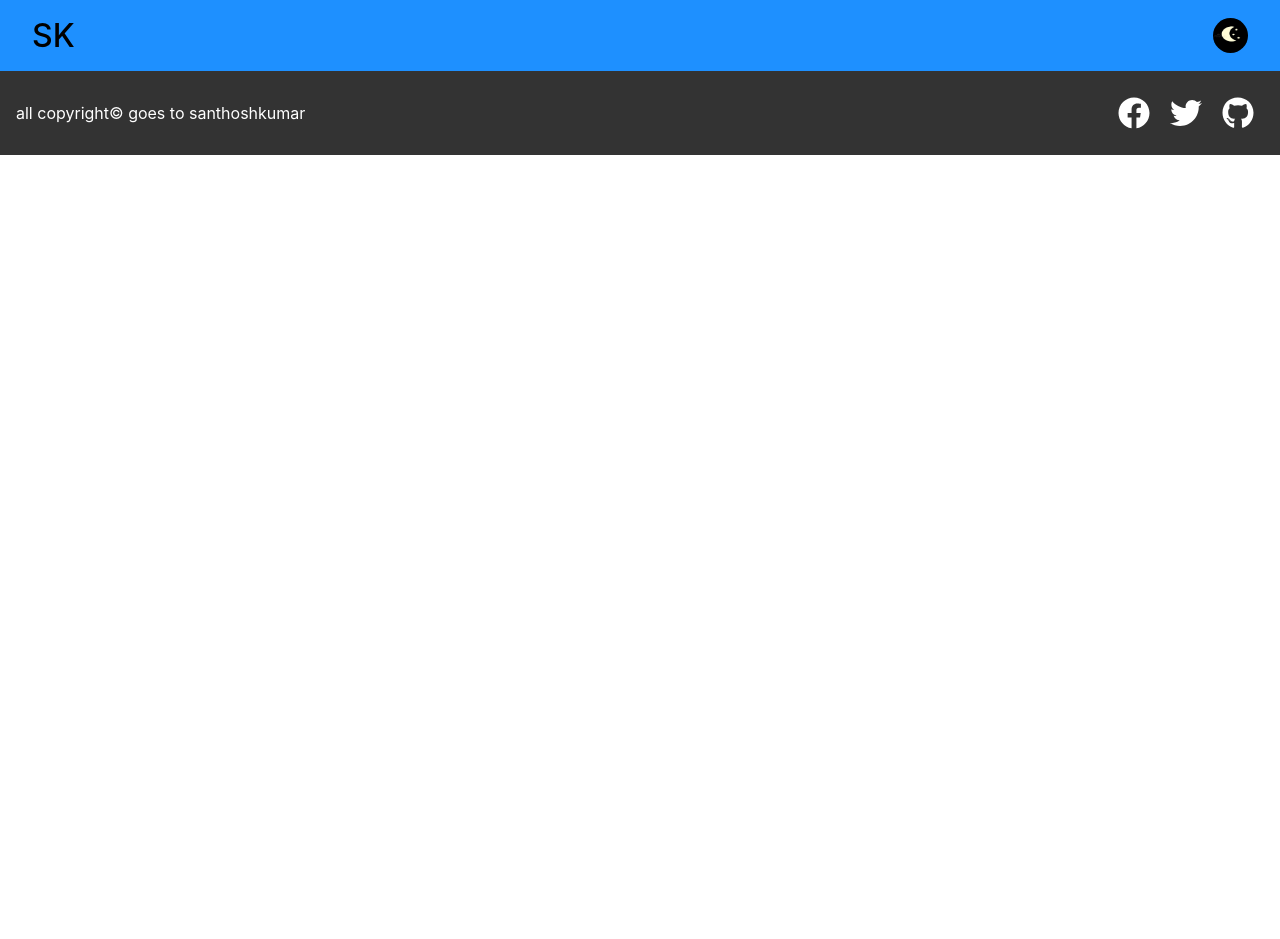
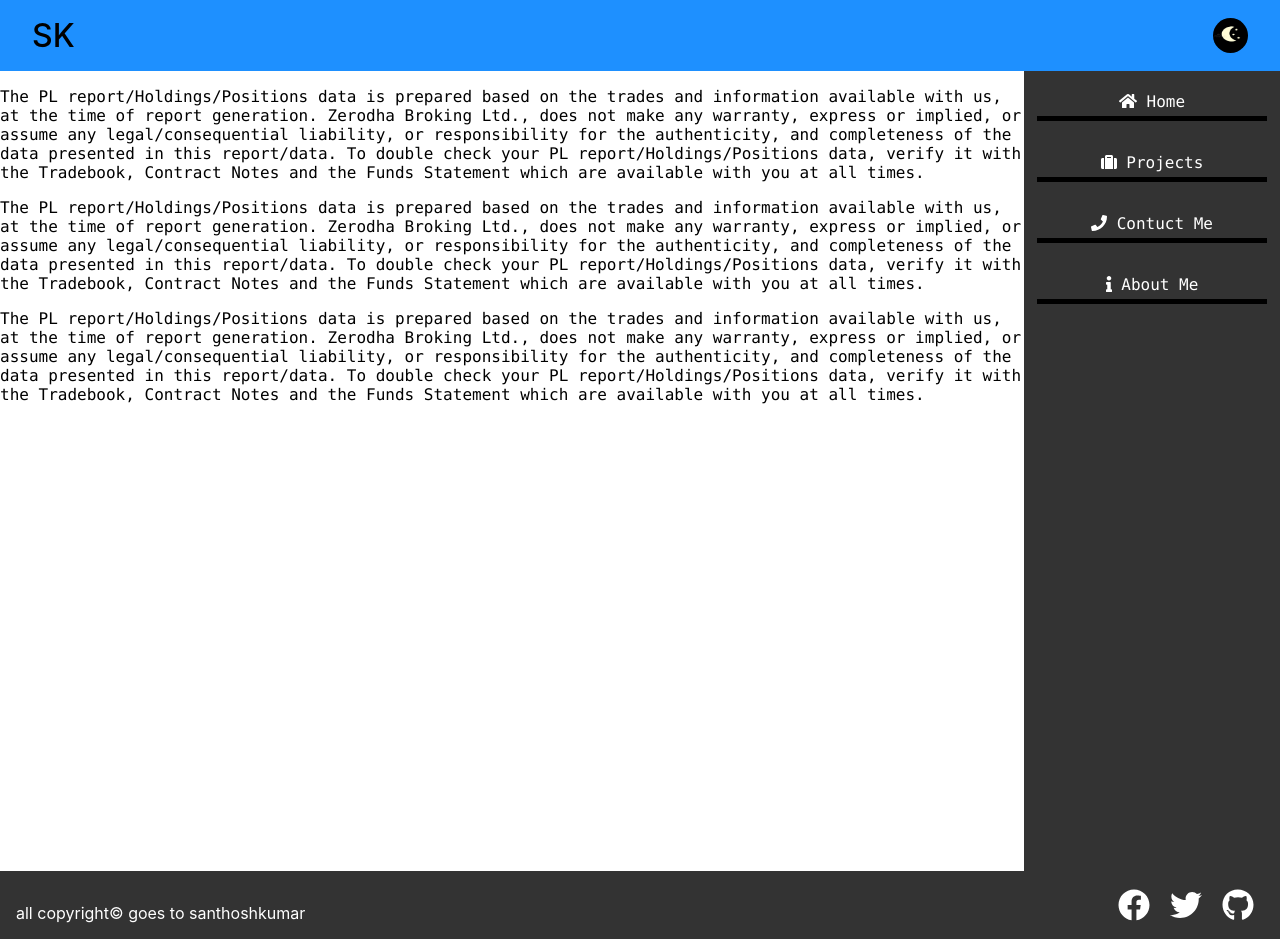
Before and after one commit to SanthoshKumar9028/my-portfolio, a Next.js app: page / in a window 1280 px wide. Before the commit the page ends 800 px from the top, so only its background shows below. Built offline with nearby package versions, Linux system fonts and the light colour scheme.

Commit message:
added side nav bar

```diff
--- a/components/Layout.js
+++ b/components/Layout.js
@@ -1,11 +1,11 @@
 import Header from "./Header";
 import Footer from "./Footer";
 
-export default function Layout({ header, footer, Children }) {
+export default function Layout({ header, footer, children }) {
   return (
     <div>
       {header && <Header />}
-      {Children}
+      {children}
       {footer && <Footer />}
     </div>
   );
--- /dev/null
+++ b/components/SideNav/SideNav.module.scss
@@ -0,0 +1,92 @@
+@import "../../styles/Common.module";
+
+.side-bar {
+  position: fixed;
+  top: 0;
+  left: 0;
+  right: 0;
+  bottom: 0;
+  background-color: #333333;
+  transition: left 300ms;
+}
+.side-bar__nav {
+  display: flex;
+  height: 100%;
+  & > ul {
+    @extend %reset;
+    margin: auto;
+    list-style-type: none;
+    text-align: center;
+    li {
+      margin: 1rem 0 2rem;
+      color: white;
+    }
+    a {
+      display: block;
+      padding: 5px 0;
+      box-shadow: 0 5px black;
+      transition: box-shadow 220ms;
+      &:hover {
+        box-shadow: 0 5px white;
+      }
+    }
+  }
+}
+
+.side-bar__toggle-but {
+  position: fixed;
+  z-index: 1;
+  bottom: 2rem;
+  right: 2rem;
+  width: 40px;
+  height: 40px;
+  display: flex;
+  justify-content: center;
+  align-items: center;
+  border-radius: 50%;
+  background-color: gray;
+  box-shadow: 0 0 5px white;
+  transition: transform 200ms;
+}
+
+@media screen and (min-width: 650px) {
+  .side-bar {
+    position: static;
+  }
+  .side-bar__toggle-but {
+    display: none;
+  }
+  .side-bar__nav {
+    & > ul {
+      width: 90%;
+    }
+  }
+}
+
+.wraper {
+  @include clear-fix;
+}
+
+@media screen and (min-width: 650px) {
+  .wraper__right {
+    float: right;
+    width: 30%;
+    position: sticky;
+    top: 0;
+    bottom: 0;
+    height: 100vh;
+    background-color: #333333;
+  }
+  .wraper__left {
+    float: right;
+    width: 70%;
+  }
+}
+@media screen and (min-width: 1000px) {
+  .wraper__right {
+    width: 20%;
+  }
+  .wraper__left {
+    width: 80%;
+  }
+}
--- /dev/null
+++ b/components/SideNav/index.js
@@ -0,0 +1,79 @@
+import { useState } from "react";
+import Link from "next/link";
+import {
+  faHome,
+  faSuitcase,
+  faPhone,
+  faInfo,
+  faArrowLeft,
+} from "@fortawesome/free-solid-svg-icons";
+import { FontAwesomeIcon } from "@fortawesome/react-fontawesome";
+
+import styles from "./SideNav.module.scss";
+
+export default function SideNav() {
+  const [isOpen, setIsOpen] = useState(false);
+  const toggleIsOpen = () => {
+    setIsOpen(!isOpen);
+  };
+
+  return (
+    <>
+      <div
+        style={{ transform: isOpen ? "rotate(180deg)" : "rotate(0deg)" }}
+        onClick={toggleIsOpen}
+        className={styles["side-bar__toggle-but"]}
+      >
+        <FontAwesomeIcon icon={faArrowLeft} size="2x" />
+      </div>
+      <aside
+        style={{ left: isOpen ? 0 : "100%" }}
+        className={styles["side-bar"]}
+      >
+        <nav className={styles["side-bar__nav"]}>
+          <ul>
+            <li>
+              <Link href="#">
+                <a>
+                  <FontAwesomeIcon icon={faHome} /> Home
+                </a>
+              </Link>
+            </li>
+            <li>
+              <Link href="#">
+                <a>
+                  <FontAwesomeIcon icon={faSuitcase} /> Projects
+                </a>
+              </Link>
+            </li>
+            <li>
+              <Link href="#">
+                <a>
+                  <FontAwesomeIcon icon={faPhone} /> Contuct Me
+                </a>
+              </Link>
+            </li>
+            <li>
+              <Link href="#">
+                <a>
+                  <FontAwesomeIcon icon={faInfo} /> About Me
+                </a>
+              </Link>
+            </li>
+          </ul>
+        </nav>
+      </aside>
+    </>
+  );
+}
+
+export function SideNavWraper({ children }) {
+  return (
+    <section className={styles.wraper}>
+      <section className={styles.wraper__right}>
+        <SideNav />
+      </section>
+      <section className={styles.wraper__left}>{children}</section>
+    </section>
+  );
+}
--- a/pages/_app.js
+++ b/pages/_app.js
@@ -1,5 +1,5 @@
 import { useEffect, useState, useMemo } from "react";
-import "../styles/globals.scss";
+import "../styles/globals.css";
 
 import { ThemeContext } from "../lib/Contexts";
 
--- a/pages/index.js
+++ b/pages/index.js
@@ -2,6 +2,7 @@
 
 import styles from "../styles/Home.module.scss";
 import Layout from "../components/Layout.js";
+import SideNav, { SideNavWraper } from "../components/SideNav";
 
 export default function Home() {
   return (
@@ -11,7 +12,43 @@
           <title>Home</title>
           <link rel="icon" href="/favicon.ico" />
         </Head>
-        <main className={styles.main}></main>
+        <SideNavWraper>
+          <main className={styles.main}>
+            <p>
+              The PL report/Holdings/Positions data is prepared based on the
+              trades and information available with us, at the time of report
+              generation. Zerodha Broking Ltd., does not make any warranty,
+              express or implied, or assume any legal/consequential liability,
+              or responsibility for the authenticity, and completeness of the
+              data presented in this report/data. To double check your PL
+              report/Holdings/Positions data, verify it with the Tradebook,
+              Contract Notes and the Funds Statement which are available with
+              you at all times.
+            </p>
+            <p>
+              The PL report/Holdings/Positions data is prepared based on the
+              trades and information available with us, at the time of report
+              generation. Zerodha Broking Ltd., does not make any warranty,
+              express or implied, or assume any legal/consequential liability,
+              or responsibility for the authenticity, and completeness of the
+              data presented in this report/data. To double check your PL
+              report/Holdings/Positions data, verify it with the Tradebook,
+              Contract Notes and the Funds Statement which are available with
+              you at all times.
+            </p>
+            <p>
+              The PL report/Holdings/Positions data is prepared based on the
+              trades and information available with us, at the time of report
+              generation. Zerodha Broking Ltd., does not make any warranty,
+              express or implied, or assume any legal/consequential liability,
+              or responsibility for the authenticity, and completeness of the
+              data presented in this report/data. To double check your PL
+              report/Holdings/Positions data, verify it with the Tradebook,
+              Contract Notes and the Funds Statement which are available with
+              you at all times.
+            </p>
+          </main>
+        </SideNavWraper>
       </div>
     </Layout>
   );
--- /dev/null
+++ b/styles/_Common.module.scss
@@ -0,0 +1,12 @@
+%reset {
+  padding: 0;
+  margin: 0;
+}
+
+@mixin clear-fix {
+  &::after {
+    content: "";
+    display: table;
+    clear: both;
+  }
+}
--- a/styles/globals.scss
+++ b/styles/globals.css
@@ -13,4 +13,5 @@
 
 * {
   box-sizing: border-box;
+  margin-bottom: 0;
 }
```
